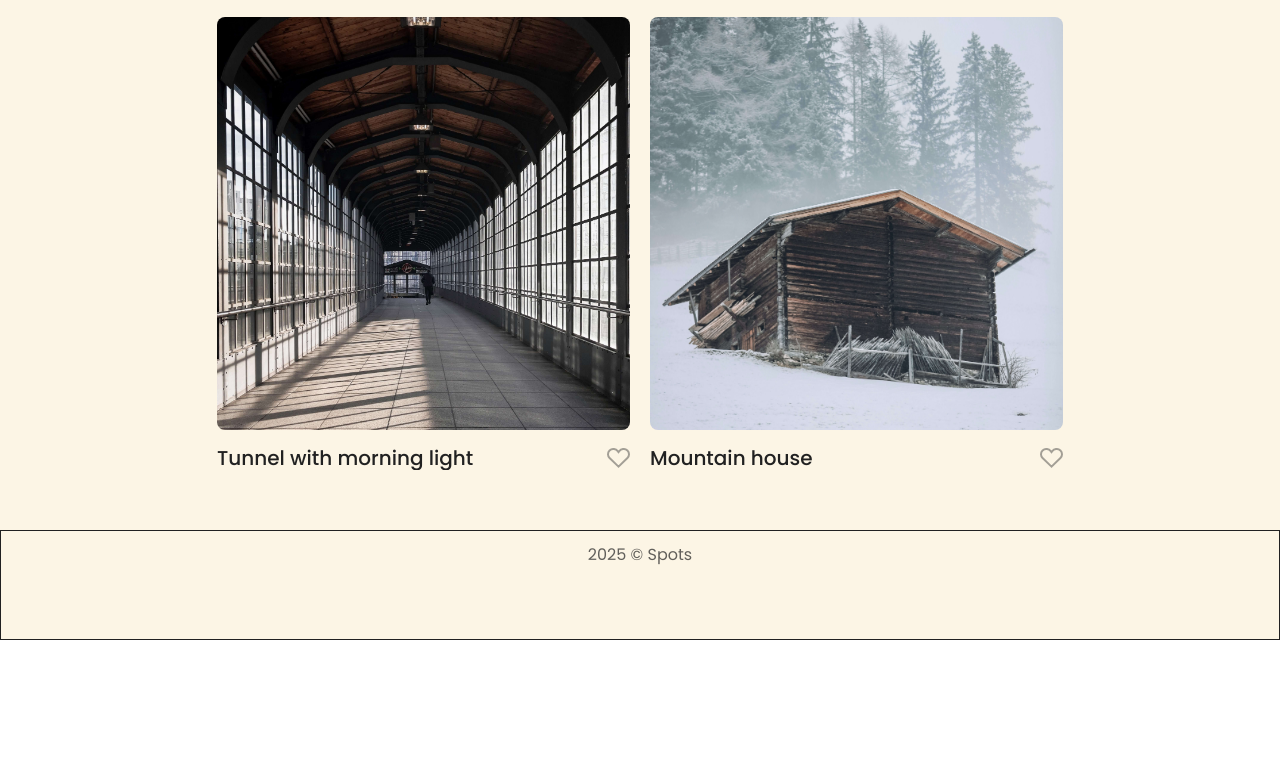
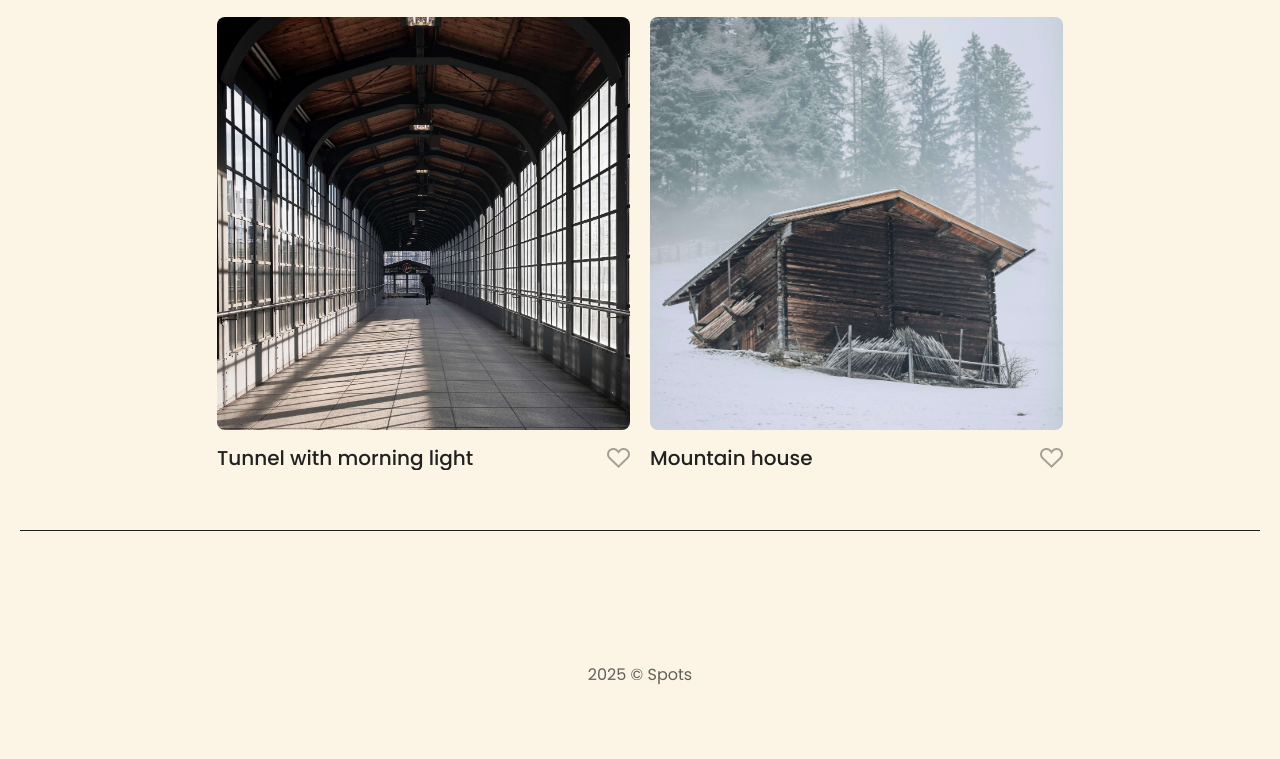
Before and after one commit to Mayo079/se_project_spots, a plain HTML site: page index.html in a window 1280 px wide. Shown: the part 1240-1999 px from the top of the page. Before the commit the page ends 1880 px from the top, so only its background shows below. Drawn offline with Linux system fonts and the light colour scheme.

Commit message:
New Update

```diff
--- a/blocks/cards.css
+++ b/blocks/cards.css
@@ -2,6 +2,8 @@
   padding-top: 20px;
   border-bottom: 1px;
   color: #212121;
+  border-bottom: 1px rgb(33, 33, 33) solid;
+  padding-bottom: 60px;
 }
 
 .cards__list {
--- a/blocks/content.css
+++ b/blocks/content.css
@@ -1,5 +1,5 @@
 .content {
-  padding: 0 20px;
+  padding: 0 20px 60px;
 }
 
 @media screen and (max-width: 627px) {
--- a/blocks/footer.css
+++ b/blocks/footer.css
@@ -1,8 +1,9 @@
 .footer {
   text-align: center;
   padding-bottom: 60px;
-  margin-top: 60px;
-  border: 1px solid rgb(33, 33, 33);
+  padding-top: 60px;
+  margin: 0 auto;
+  max-width: 1280px;
 }
 
 .footer__text {
--- a/blocks/profile.css
+++ b/blocks/profile.css
@@ -15,10 +15,11 @@
   display: flex;
   flex-direction: column;
   align-items: start;
-  gap: 12px;
+  /* gap: 12px; */
 }
 
 .profile__name {
+  color: rgba(33, 33, 33, 1);
   margin: 0 0 12px;
   max-width: 420px;
   font-weight: 500;
@@ -33,7 +34,7 @@
 }
 
 .profile__description {
-  margin: 0 12px;
+  margin: 0;
   max-width: 420px;
   color: #212121;
   opacity: 70%;
```
